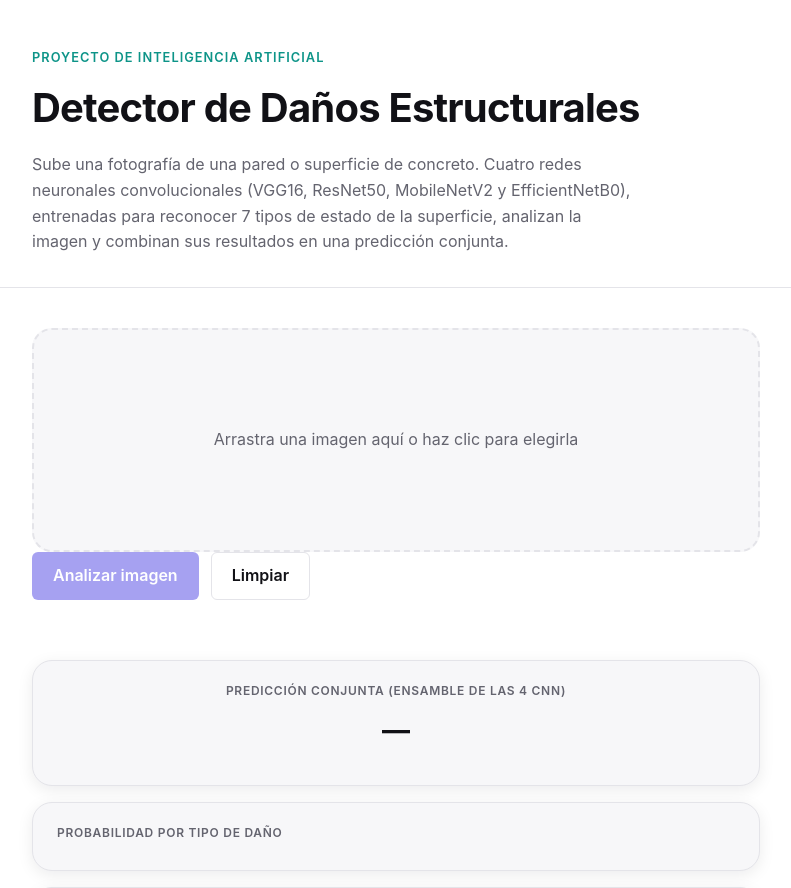
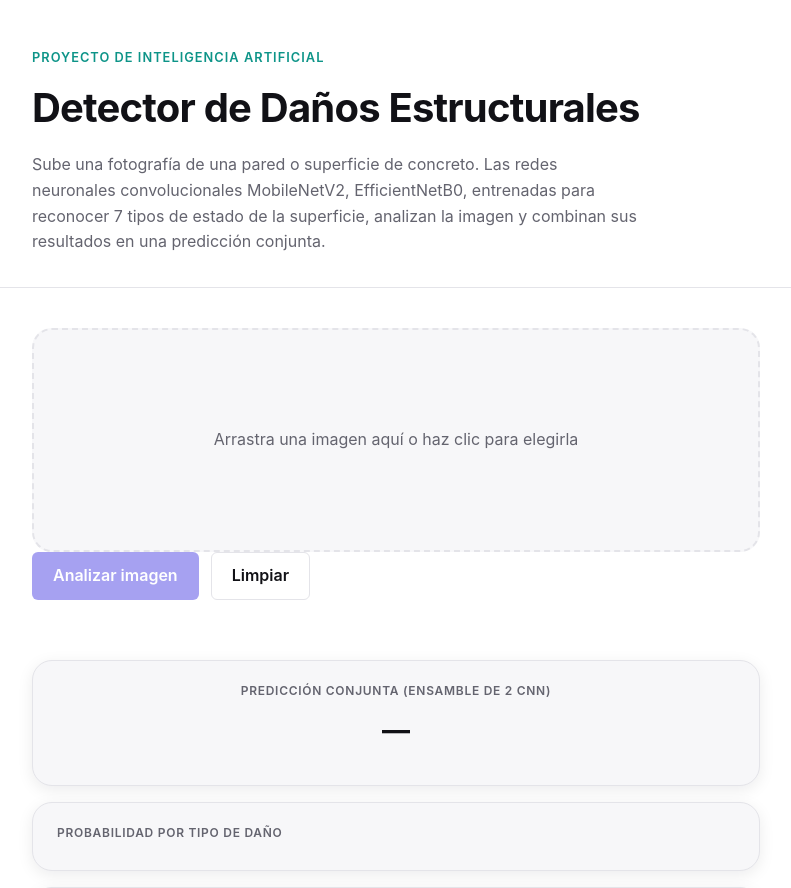
Before and after one commit to jeandaly20/Deteccion-de-da-os-Estructurales, a Flask app: page / in a window 1280 px wide. Shown: the top 888 px of the page, without its empty margins (244-1035 px from the left). Run offline with Flask 3, Linux system fonts and the light colour scheme.

Commit message:
hace dinamico el numero de modelos mostrado en la interfaz
El texto ya no dice "4 CNN" fijo: usa la lista real de modelos cargados
(MODELOS_A_CARGAR), para que sea preciso tanto con el ensamble liviano
por defecto como si se activan los 4 modelos completos.

```diff
--- a/app.py
+++ b/app.py
@@ -65,7 +65,7 @@ app = Flask(__name__)
 
 @app.get("/")
 def index():
-    return render_template("index.html")
+    return render_template("index.html", modelos=list(MODELOS.keys()))
 
 
 @app.post("/api/predecir")
--- a/templates/index.html
+++ b/templates/index.html
@@ -6,7 +6,7 @@
     <title>Detector de Daños Estructurales — CNN</title>
     <meta
       name="description"
-      content="Demo funcional de un sistema de visión por computador que detecta daños en paredes y superficies de concreto usando cuatro redes neuronales convolucionales."
+      content="Demo funcional de un sistema de visión por computador que detecta daños en paredes y superficies de concreto usando redes neuronales convolucionales."
     />
     <link rel="stylesheet" href="{{ url_for('static', filename='css/style.css') }}" />
   </head>
@@ -16,10 +16,10 @@
         <p class="header__eyebrow">Proyecto de Inteligencia Artificial</p>
         <h1 class="header__title">Detector de Daños Estructurales</h1>
         <p class="header__lead">
-          Sube una fotografía de una pared o superficie de concreto. Cuatro redes
-          neuronales convolucionales (VGG16, ResNet50, MobileNetV2 y EfficientNetB0),
-          entrenadas para reconocer 7 tipos de estado de la superficie, analizan la
-          imagen y combinan sus resultados en una predicción conjunta.
+          Sube una fotografía de una pared o superficie de concreto. Las redes
+          neuronales convolucionales {{ modelos|join(", ") }}, entrenadas para
+          reconocer 7 tipos de estado de la superficie, analizan la imagen y
+          combinan sus resultados en una predicción conjunta.
         </p>
       </div>
     </header>
@@ -60,7 +60,7 @@
         <h2 id="resultados-titulo" class="visually-hidden">Resultados</h2>
 
         <article class="card card--ensamble">
-          <p class="card__etiqueta">Predicción conjunta (ensamble de las 4 CNN)</p>
+          <p class="card__etiqueta">Predicción conjunta (ensamble de {{ modelos|length }} CNN)</p>
           <p class="card__clase" id="ensamble-clase">—</p>
           <p class="card__confianza" id="ensamble-confianza"></p>
           <p class="card__consenso" id="consenso-texto"></p>
```
